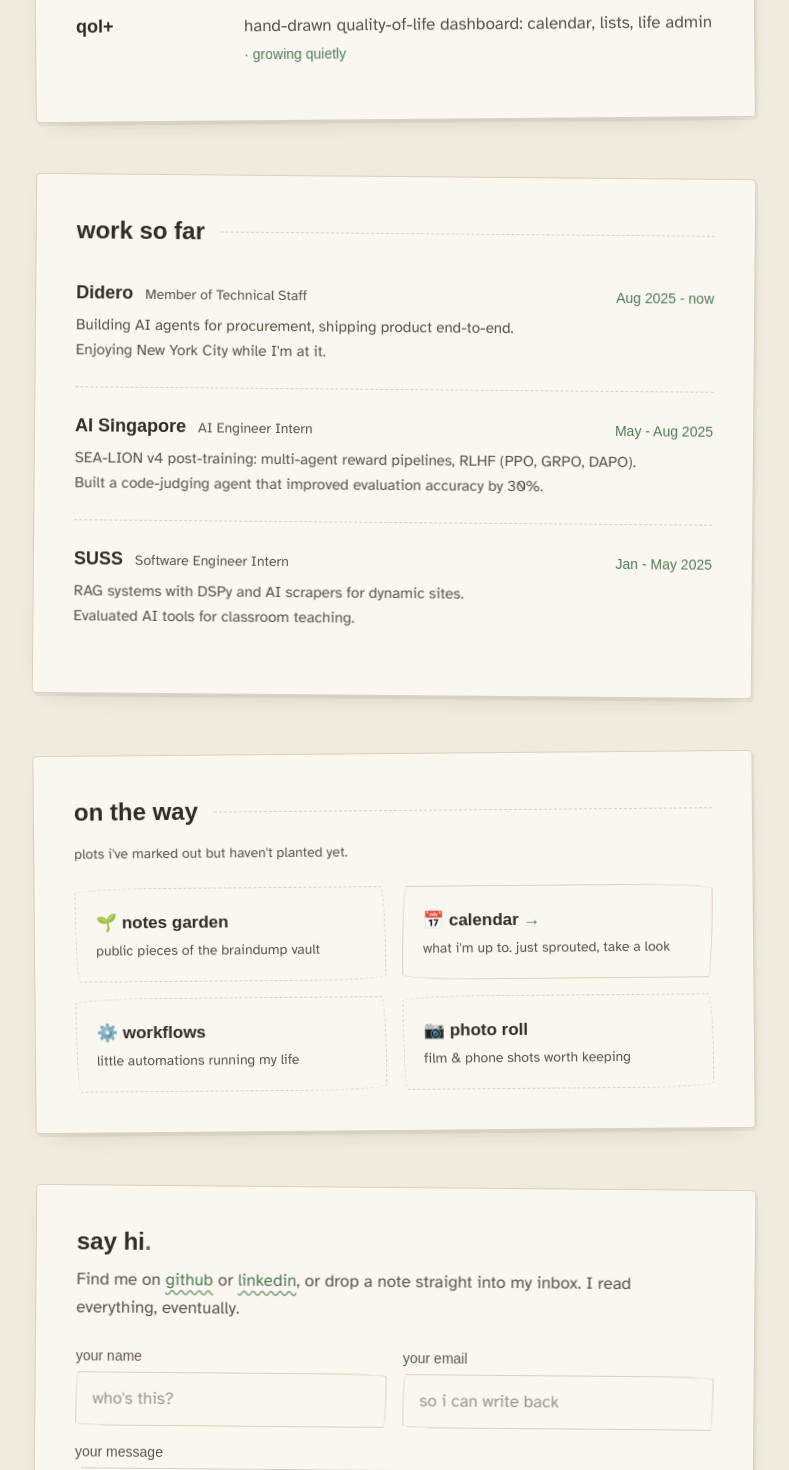
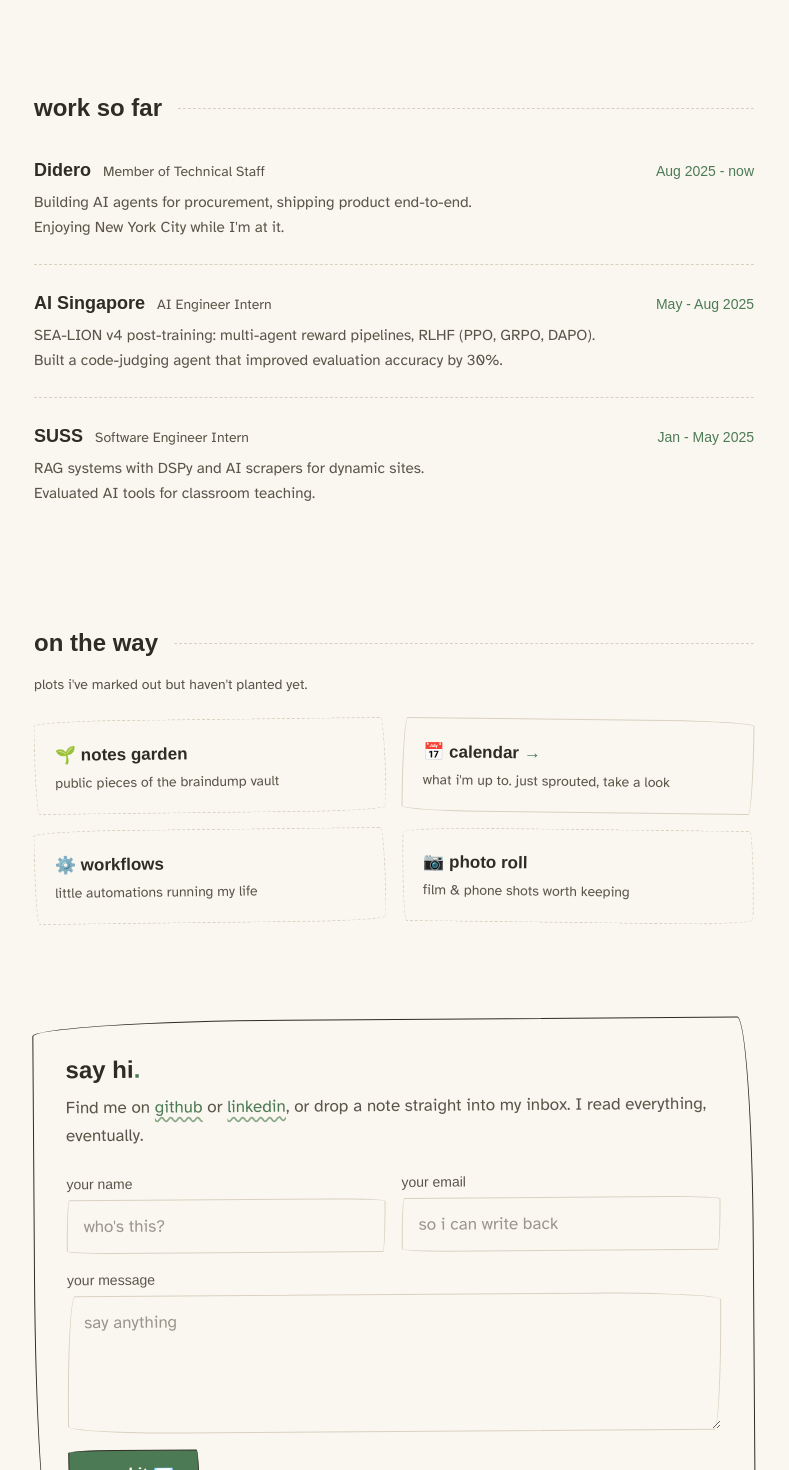
Before and after one commit to GrassHeadd/personal-site, a Next.js app in the folder web/: page / in a window 1280 px wide. Shown: the part 871-2341 px from the top of the page, without its empty margins (246-1035 px from the left). Built offline with nearby package versions, Linux system fonts and the light colour scheme; a web font is replaced by a local one.

Commit message:
Back to flat open sections; keep tilt on small note cards only

```diff
--- a/web/src/app/globals.css
+++ b/web/src/app/globals.css
@@ -12,7 +12,7 @@
 }
 
 html {
-  background: var(--paper-2);
+  background: var(--paper);
   scroll-behavior: smooth;
 }
 
@@ -114,25 +114,22 @@
 }
 
 @layer components {
-  /* each section is a sheet of paper laid on the desk, alternating tilt */
-  .sheet {
-    --tilt: 0deg;
-    background: var(--paper);
-    border: 1px solid var(--pencil);
-    border-radius: 4px;
-    box-shadow:
-      2px 3px 0 rgba(51, 48, 42, 0.06),
-      0 10px 24px -18px rgba(51, 48, 42, 0.35);
-    transform: rotate(var(--tilt));
-    @apply px-6 py-8 md:px-10 md:py-10;
+  /* small note-card: tilted like a card laid on the desk, straightens on hover */
+  .note-card {
+    transform: rotate(var(--tilt, 0deg));
+    transition: transform 0.2s ease, border-color 0.2s ease;
   }
 
-  main .sheet:nth-of-type(odd) {
-    --tilt: 0.5deg;
+  .note-card:nth-child(odd) {
+    --tilt: -0.7deg;
   }
 
-  main .sheet:nth-of-type(even) {
-    --tilt: -0.5deg;
+  .note-card:nth-child(even) {
+    --tilt: 0.7deg;
+  }
+
+  .note-card:hover {
+    transform: rotate(0deg);
   }
 
   /* section header: handwritten label + dashed rule filling the line */
--- a/web/src/app/page.tsx
+++ b/web/src/app/page.tsx
@@ -47,7 +47,7 @@
 
       <main className="max-w-3xl mx-auto px-6 pt-36 md:pt-44">
         {/* hero */}
-        <section className="sheet rise rise-1">
+        <section className="rise rise-1">
           <h1 className="text-4xl md:text-6xl font-bold leading-tight">
             hi, i&apos;m junjie <span className="text-forest">(jj)</span>
             <span className="text-forest">.</span>
@@ -73,7 +73,7 @@
         </section>
 
         {/* projects */}
-        <section className="sheet rise rise-2 mt-10 md:mt-14">
+        <section className="rise rise-2 mt-20 md:mt-24">
           <div className="section-head">
             <h2>growing here</h2>
           </div>
@@ -109,7 +109,7 @@
         </section>
 
         {/* experience */}
-        <section className="sheet rise rise-3 mt-10 md:mt-14">
+        <section className="rise rise-3 mt-20 md:mt-24">
           <div className="section-head">
             <h2>work so far</h2>
           </div>
@@ -135,7 +135,7 @@
         </section>
 
         {/* coming soon plots */}
-        <section className="sheet rise rise-4 mt-10 md:mt-14">
+        <section className="rise rise-4 mt-20 md:mt-24">
           <div className="section-head">
             <h2>on the way</h2>
           </div>
@@ -157,12 +157,12 @@
                 <Link
                   key={plot.name}
                   href={plot.href}
-                  className="sketch-border-soft p-5 hover:border-forest hover:-rotate-[0.5deg] transition-all duration-200"
+                  className="note-card sketch-border-soft p-5 hover:border-forest"
                 >
                   {inner}
                 </Link>
               ) : (
-                <div key={plot.name} className="sketch-dashed p-5">
+                <div key={plot.name} className="note-card sketch-dashed p-5">
                   {inner}
                 </div>
               );
@@ -171,7 +171,8 @@
         </section>
 
         {/* say hi */}
-        <section className="sheet rise rise-5 mt-10 md:mt-14">
+        <section className="rise rise-5 mt-20 md:mt-24">
+          <div className="sketch-border p-6 md:p-8 -rotate-[0.4deg]">
           <h2 className="text-xl md:text-2xl font-bold">
             say hi<span className="text-forest">.</span>
           </h2>
@@ -198,6 +199,7 @@
             eventually.
           </p>
           <ContactForm />
+          </div>
         </section>
       </main>
 
```
